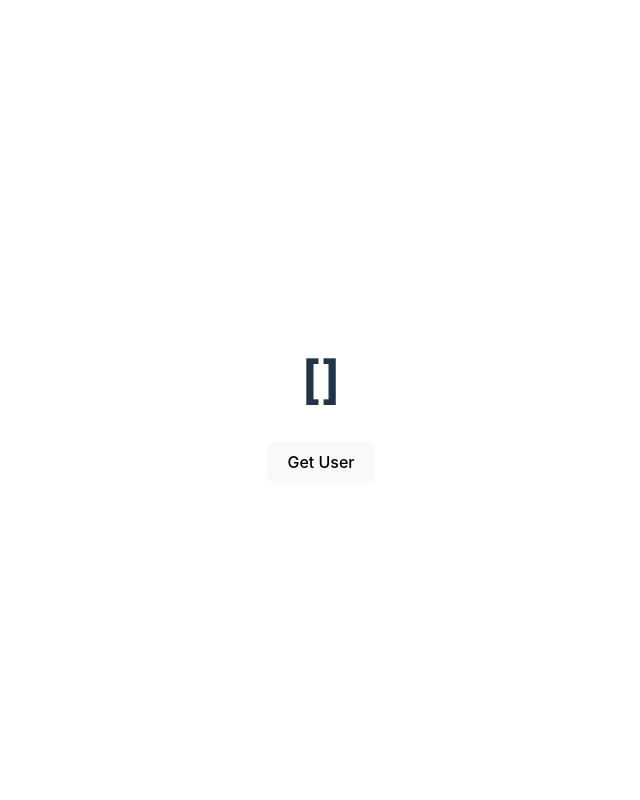
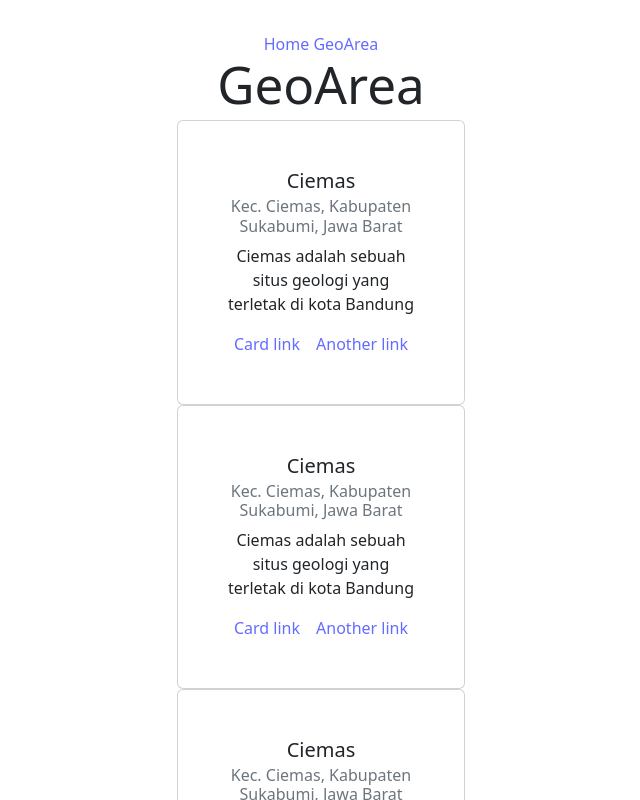
Before and after one commit to luthfimaajid/create-kuproy, a Vue app: page /geoarea in a window 1280 px wide. Shown: the top 800 px of the page, without its empty margins (319-959 px from the left). Built offline with nearby package versions, Linux system fonts and the light colour scheme.

Commit message:
update fe

```diff
--- a/package.json
+++ b/package.json
@@ -10,7 +10,9 @@
   },
   "dependencies": {
     "axios": "^1.1.3",
-    "vue": "^3.2.41"
+    "bootstrap": "^5.2.2",
+    "vue": "^3.2.41",
+    "vue-router": "^4.1.6"
   },
   "devDependencies": {
     "@vitejs/plugin-vue": "^3.2.0",
--- a/src/App.vue
+++ b/src/App.vue
@@ -1,19 +1,9 @@
-<script setup>
-import User from "./components/User.vue";
-// import addUser from "./components/AddUser.vue";
-</script>
+<script setup></script>
 
 <template>
-	<div class="container">
-		<User />
-		<!-- <addUser /> -->
-	</div>
+	<router-link to="/"> Home </router-link>
+	<router-link to="/geoarea"> GeoArea </router-link>
+	<router-view />
 </template>
 
-<style scoped>
-.container {
-	display: flex;
-	justify-content: center;
-	align-items: center;
-}
-</style>
+<style scoped></style>
--- /dev/null
+++ b/src/components/GeoSite.vue
@@ -0,0 +1,66 @@
+<script setup>
+import axios from "axios";
+import { ref } from "vue";
+
+const geosite = ref([
+	{
+		_id: "GS001",
+		site_category: "Geologi",
+		name: "Ciemas",
+		description:
+			"Ciemas adalah sebuah situs geologi yang terletak di kota Bandung",
+		location: "Kec. Ciemas, Kabupaten Sukabumi, Jawa Barat",
+		created_at: Date.now() + 1,
+		updated_at: Date.now() + 1,
+	},
+	{
+		_id: "GS002",
+		site_category: "Geologi",
+		name: "Ciemas",
+		description:
+			"Ciemas adalah sebuah situs geologi yang terletak di kota Bandung",
+		location: "Kec. Ciemas, Kabupaten Sukabumi, Jawa Barat",
+		created_at: Date.now() + 2,
+		updated_at: Date.now() + 1,
+	},
+	{
+		_id: "GS002",
+		site_category: "Geologi",
+		name: "Ciemas",
+		description:
+			"Ciemas adalah sebuah situs geologi yang terletak di kota Bandung",
+		location: "Kec. Ciemas, Kabupaten Sukabumi, Jawa Barat",
+		created_at: Date.now() + 2,
+		updated_at: Date.now() + 1,
+	},
+
+	{
+		_id: "GS002",
+		site_category: "Geologi",
+		name: "Ciemas",
+		description:
+			"Ciemas adalah sebuah situs geologi yang terletak di kota Bandung",
+		location: "Kec. Ciemas, Kabupaten Sukabumi, Jawa Barat",
+		created_at: Date.now() + 2,
+		updated_at: Date.now() + 1,
+	},
+]);
+</script>
+
+<template>
+	<div class="d-grid container">
+		<div class="row row-cols-4" v-for="item in geosite" :key="item._id">
+			<div class="card" style="width: 18rem">
+				<div class="card-body">
+					<h5 class="card-title">{{ item.name }}</h5>
+					<h6 class="card-subtitle mb-2 text-muted">{{ item.location }}</h6>
+					<p class="card-text">
+						{{ item.description }}
+					</p>
+					<a href="#" class="card-link">Card link</a>
+					<a href="#" class="card-link">Another link</a>
+				</div>
+			</div>
+		</div>
+	</div>
+</template>
--- a/src/components/User.vue
+++ /dev/null
@@ -1,17 +0,0 @@
-<script setup>
-import axios from "axios";
-import { ref } from "vue";
-
-const user = ref([]);
-const getUser = async () => {
-	const response = await axios.get("http://localhost:8080/user");
-	user.value = response.data;
-};
-</script>
-
-<template>
-	<div v-if="user">
-		<h1>{{ user }}</h1>
-		<button @click="getUser">Get User</button>
-	</div>
-</template>
--- /dev/null
+++ b/src/router/index.js
@@ -0,0 +1,23 @@
+import { createRouter, createWebHistory } from "vue-router";
+import Home from "../views/Home.vue";
+import GeoArea from "../views/GeoArea.vue";
+
+const routes = [
+	{
+		path: "/",
+		name: "Home",
+		component: Home,
+	},
+	{
+		path: "/geoarea",
+		name: "GeoArea",
+		component: GeoArea,
+	},
+];
+
+let router = createRouter({
+	history: createWebHistory(),
+	routes,
+});
+
+export default router;
--- /dev/null
+++ b/src/views/GeoArea.vue
@@ -0,0 +1,9 @@
+<script setup>
+import GeoSite from "../components/GeoSite.vue";
+</script>
+<template>
+	<div class="geoarea">
+		<h1>GeoArea</h1>
+		<GeoSite />
+	</div>
+</template>
--- /dev/null
+++ b/src/views/Home.vue
@@ -0,0 +1,9 @@
+<script>
+export default {};
+</script>
+
+<template>
+	<div class="home">
+		<h1>Home</h1>
+	</div>
+</template>
```
Also changed, not shown: src/components/AddUser.vue (deleted, +0 -16 lines), src/main.js (+8 -4 lines), 1 other file (tests, documents, lock files or other folders).
